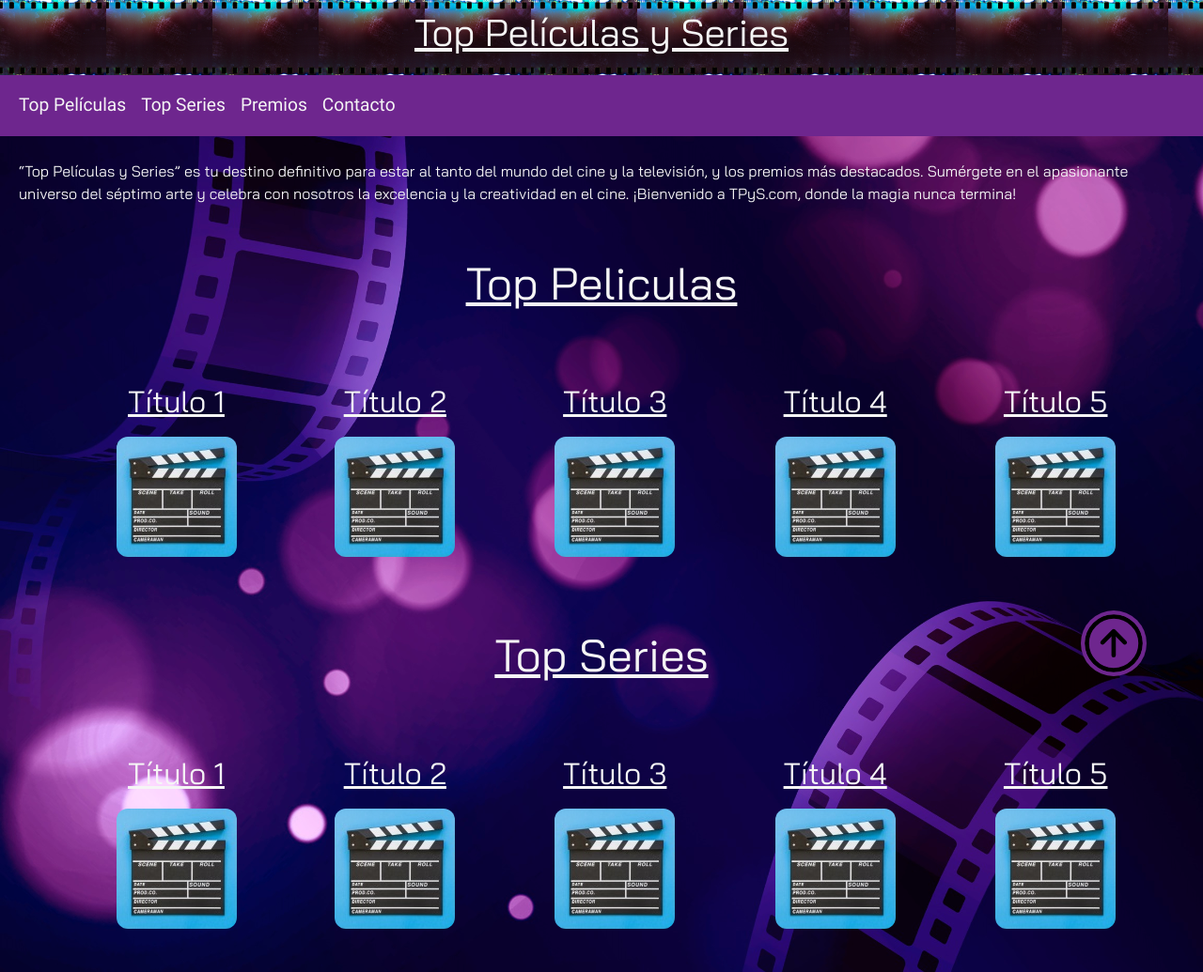
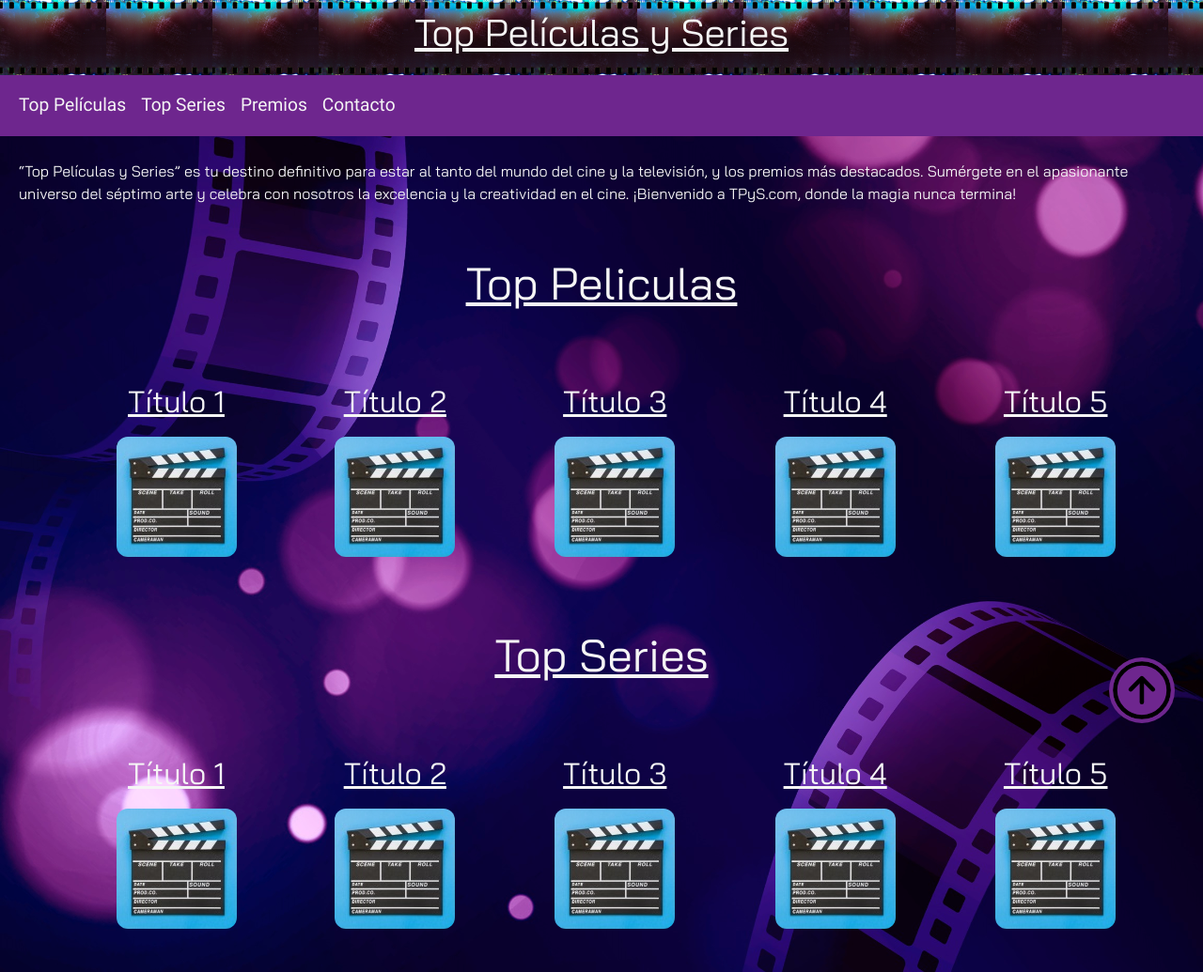
Before and after one commit to Maxonairos/TPS, a plain HTML site: page index.html in a window 1280 px wide. Shown: the top 1035 px of the page at 94% size. Drawn offline with Linux system fonts and the light colour scheme.

Commit message:
corrigiendo boton que lleva a header

```diff
--- a/css/style.css
+++ b/css/style.css
@@ -140,12 +140,12 @@ header{
 .svg{
     background-size: cover;
     position: fixed;
-    bottom: 60px;
-    right: 40px;
+    bottom: 20px;
+    right: 20px;
     width: 70px;
     height: 70px;
     padding: 4px;
-    margin: 20px;
+    margin: 10px;
     background-color:#6E268E;
     border-radius: 50px;
     z-index: 1;
```
